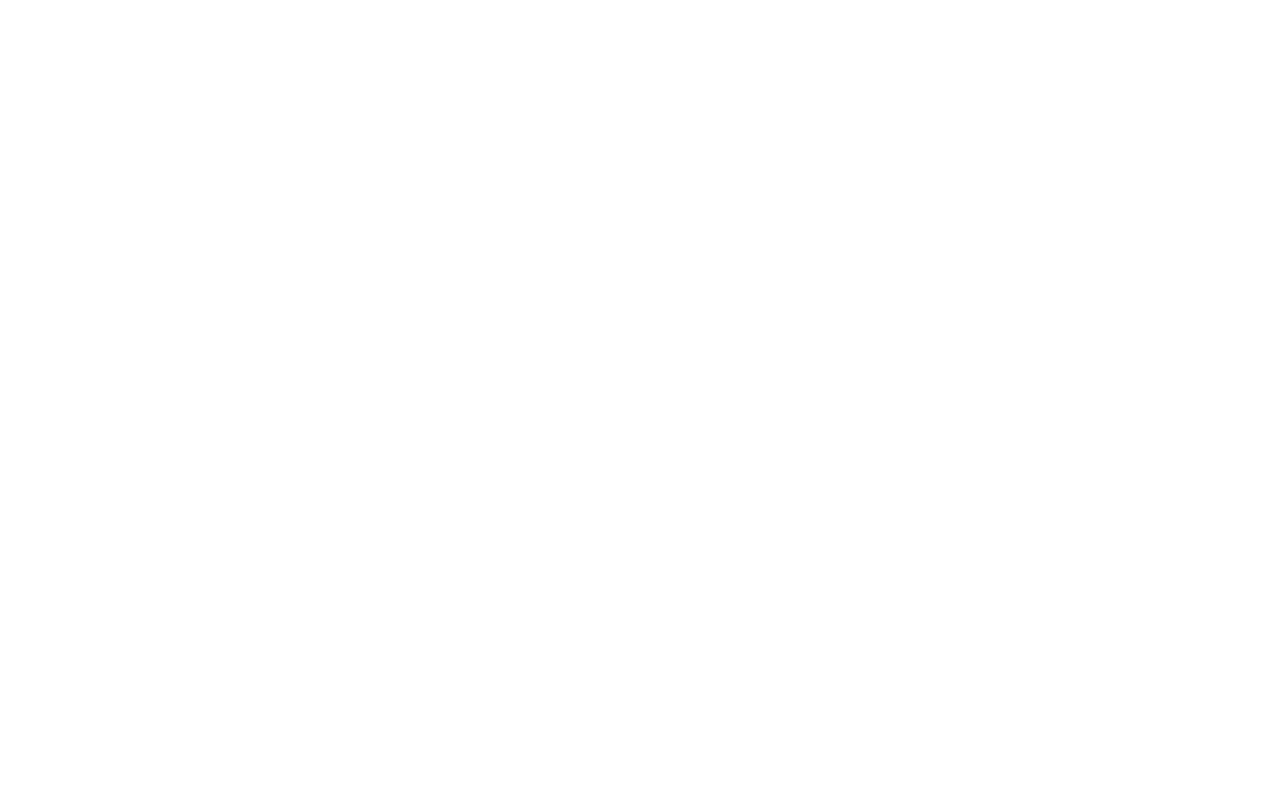
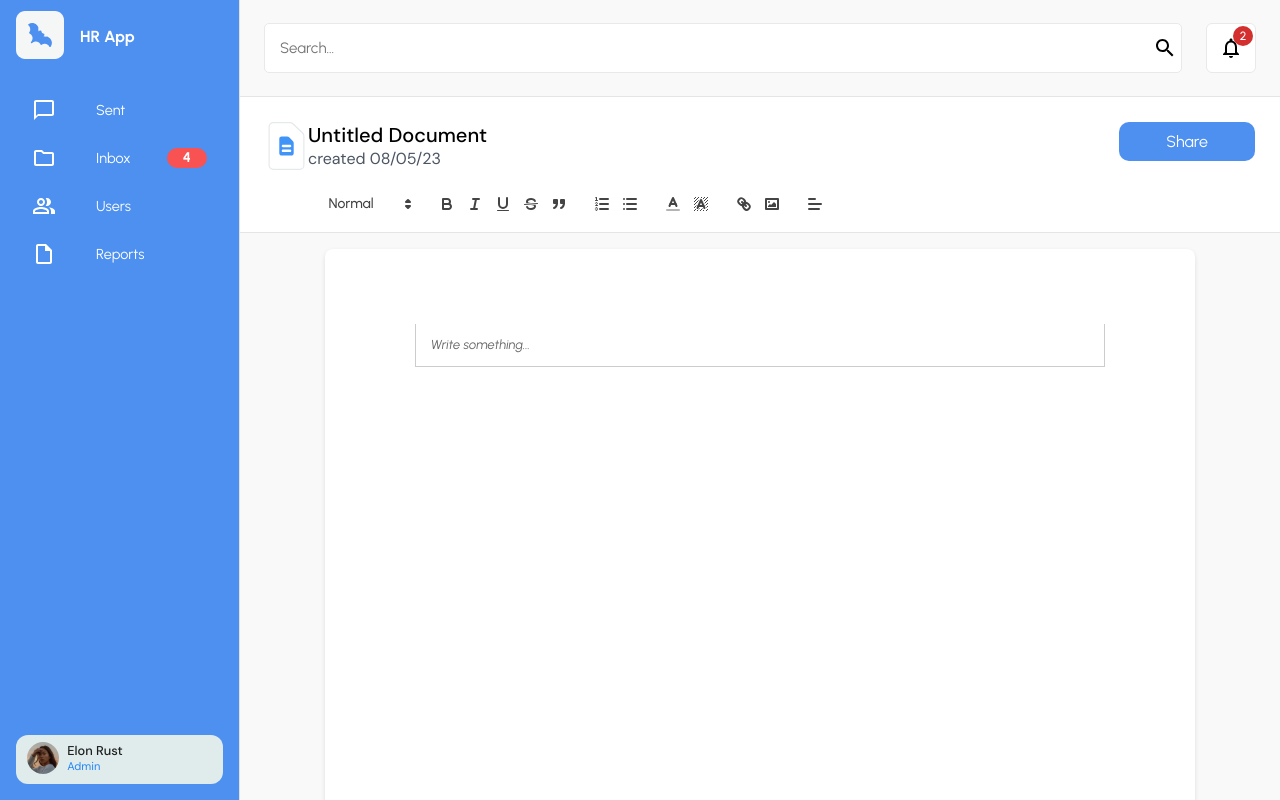
Before and after one commit to itcentralng/dhf-hrapp, a React (Vite) app: page /createdocument/blankdocument in a window 1280 px wide. Before the commit this address had no page. Shown: the top 800 px of the page. Built offline with nearby package versions, Linux system fonts and the light colour scheme.

Commit message:
built create-document and blank-document pages

```diff
--- a/package.json
+++ b/package.json
@@ -23,6 +23,7 @@
     "formik": "^2.4.5",
     "react": "^18.2.0",
     "react-dom": "^18.2.0",
+    "react-quill": "^2.0.0",
     "react-redux": "^9.1.1",
     "react-router-dom": "^6.22.3",
     "redux": "^5.0.1",
--- a/src/components/EmailRow.jsx
+++ b/src/components/EmailRow.jsx
@@ -5,7 +5,7 @@
 import AttachmentIcon from "@mui/icons-material/Attachment";
 import { useNavigate } from "react-router-dom/dist";
 
-const StyledText = styled(Typography)({
+const StyledText = styled("Typography")({
   fontSize: "14px",
   fontWeight: 400,
 });
--- a/src/components/Layout.jsx
+++ b/src/components/Layout.jsx
@@ -389,7 +389,10 @@
                 : "none",
           }}
         >
-          <FilledShadowButton sx={{ gap: 1 }} onClick={() => navigate("#")}>
+          <FilledShadowButton
+            sx={{ gap: 1 }}
+            onClick={() => navigate("/createdocument")}
+          >
             {/* Will navigate it later on to the create templates page */}
             <CreateOutlined />
             Create
--- /dev/null
+++ b/src/pages/documents/BlankDocument.jsx
@@ -0,0 +1,92 @@
+import React, { useEffect, useState } from "react";
+import { Paper, Typography } from "@mui/material";
+import { styled } from "@mui/system";
+import ReactQuill from "react-quill";
+import "react-quill/dist/quill.snow.css";
+import "../../styles/documentStyles.css";
+import DocDetailsAndButton from "./DocDetailsAndButton";
+const EditorContainer = styled("div")({
+  padding: "16px",
+  display: "flex",
+  justifyContent: "center",
+});
+
+const EditorPaper = styled(Paper)({
+  padding: "16px",
+  backgroundColor: "white", // A4 paper color
+  width: "690px", // Adjust height as needed
+  borderRadius: "8px",
+  boxShadow: "0 2px 5px rgba(0,0,0,0.1)",
+  height: "1035px",
+});
+
+const modules = {
+  toolbar: [
+    [{ size: [] }],
+    ["bold", "italic", "underline", "strike", "blockquote"],
+    [{ list: "ordered" }, { list: "bullet" }],
+    [{ color: [] }, { background: [] }], // Text and Background Color
+    ["link", "image"],
+    [{ align: [] }], // Text Alignment
+    [{ undo: "undo" }, { redo: "redo" }], // Undo and Redo
+
+    [{ quote: "blockquote" }], // Quote
+  ],
+};
+
+const formats = [
+  "header",
+  "font",
+  "size",
+  "bold",
+  "italic",
+  "underline",
+  "strike",
+  "blockquote",
+  "list",
+  "bullet",
+  "color",
+  "background",
+  "link",
+  "image",
+  "align",
+  "quote",
+  "undo",
+  "redo",
+  "eraser",
+];
+
+const Editor = () => {
+  const [editorHtml, setEditorHtml] = useState("");
+
+  const handleChange = (html) => {
+    setEditorHtml(html);
+  };
+
+  const customEditorStyles = {
+    border: "none",
+    marginTop: "0px",
+    fontFamily: "Arial, sans-serif",
+  };
+
+  return (
+    <>
+      <DocDetailsAndButton />
+      <EditorContainer>
+        <EditorPaper elevation={2} sx={{ padding: "90px" }}>
+          <ReactQuill
+            theme="snow"
+            value={editorHtml}
+            onChange={handleChange}
+            modules={modules}
+            formats={formats}
+            placeholder="Write something..."
+            style={customEditorStyles}
+          />
+        </EditorPaper>
+      </EditorContainer>
+    </>
+  );
+};
+
+export default Editor;
--- /dev/null
+++ b/src/pages/documents/CreateDocument.jsx
@@ -0,0 +1,56 @@
+import { Box, Container, Typography } from "@mui/material";
+import React from "react";
+import { useNavigate } from "react-router-dom";
+import AddIcon from "@mui/icons-material/Add";
+
+const CreateDocument = () => {
+  const navigate = useNavigate();
+
+  const handleNavigation = () => {
+    navigate("blankdocument", { state: { from: "createdocument" } });
+  };
+  return (
+    <Container>
+      <Typography
+        sx={{
+          fontWeight: 500,
+          fontSize: "20px",
+          fontFamily: "urbanist",
+        }}
+      >
+        Draft New Document
+      </Typography>
+      <Box
+        sx={{
+          width: "177px",
+          height: "251px",
+          borderRadius: "4px",
+          border: "#D7D9DC 0.5px solid",
+          bgcolor: "white",
+          display: "flex",
+          flexDirection: "column",
+          gap: "34px",
+          alignItems: "center",
+          justifyContent: "center",
+          cursor: "pointer",
+        }}
+        onClick={handleNavigation}
+      >
+        <AddIcon
+          sx={{ color: "primary.main", width: "45px", height: "45px" }}
+        />
+        <Typography
+          sx={{
+            fontWeight: 400,
+            fontSize: "14px",
+            fontFamily: "inter",
+          }}
+        >
+          Blank Document
+        </Typography>
+      </Box>
+    </Container>
+  );
+};
+
+export default CreateDocument;
--- /dev/null
+++ b/src/pages/documents/DocDetailsAndButton.jsx
@@ -0,0 +1,57 @@
+import { Stack } from "@mui/material";
+import React, { useState } from "react";
+import { FilledButton } from "../../styled-components/styledButtons";
+import fileIcon from "../../assets/fileIcon.svg";
+import {
+  HeadingText,
+  SubHeadingText,
+} from "../../styled-components/StyledText";
+const DocDetailsAndButton = () => {
+  const [documentTitle, setDocumentTitle] = useState("Untitled Document");
+
+  const changeHandler = (event) => {
+    setDocumentTitle(event.target.value);
+  };
+  return (
+    <Stack
+      direction="row"
+      sx={{
+        justifyContent: "space-between",
+        height: "85px",
+        padding: "25px",
+        borderTop: " rgba(204, 204, 204, 0.5) 1px solid",
+        borderBottom: "rgba(204, 204, 204, 0.5) 1px solid",
+        bgcolor: "white",
+      }}
+    >
+      <Stack direction="row">
+        <img
+          src={fileIcon}
+          alt="file icon"
+          style={{ width: "43px", height: "48px" }}
+        />
+        <Stack direction="column">
+          <input
+            type="text"
+            onChange={changeHandler}
+            value={documentTitle}
+            style={{
+              border: "none",
+              backgroundColor: "white",
+              fontWeight: 500,
+              fontSize: "20px",
+              fontFamily: "DM Sans",
+              color: "black",
+              outline: "none",
+              width: "500px",
+            }}
+          />
+          <SubHeadingText>created 08/05/23</SubHeadingText>
+        </Stack>
+      </Stack>
+      <FilledButton sx={{ width: "136px", height: "39px" }}>Share</FilledButton>
+    </Stack>
+  );
+};
+
+export default DocDetailsAndButton;
--- a/src/styled-components/StyledText.js
+++ b/src/styled-components/StyledText.js
@@ -1,13 +1,13 @@
 import { Typography, styled } from "@mui/material";
 
-const HeadingText = styled(Typography)({
+const HeadingText = styled("Typography")({
   fontWeight: 500,
   fontSize: "20px",
   fontFamily: "DM Sans",
   color: "black",
 });
 
-const SubHeadingText = styled(Typography)({
+const SubHeadingText = styled("Typography")({
   fontFamily: "DM Sans",
   fontWeight: 400,
   fontSize: "16px",
--- /dev/null
+++ b/src/styles/documentStyles.css
@@ -0,0 +1,16 @@
+/* Custom CSS to remove borders */
+.ql-toolbar {
+    border: none !important; /* Remove border from toolbar */
+margin-top: -155px;
+padding-bottom: 100;
+    background-color: #fff; /* Example: White background */
+    z-index: 1000; /* Adjust z-index as needed */
+    width: 700px;
+    margin-left: -15%;
+}
+
+.ql-editor{
+    margin-top: 100px;
+    max-width: 2480px;
+    border-color: #fff;
+}
```
Also changed, not shown: src/App.jsx (+10 -0 lines), src/assets/fileIcon.svg (added), 1 other file (tests, documents, lock files or other folders).
